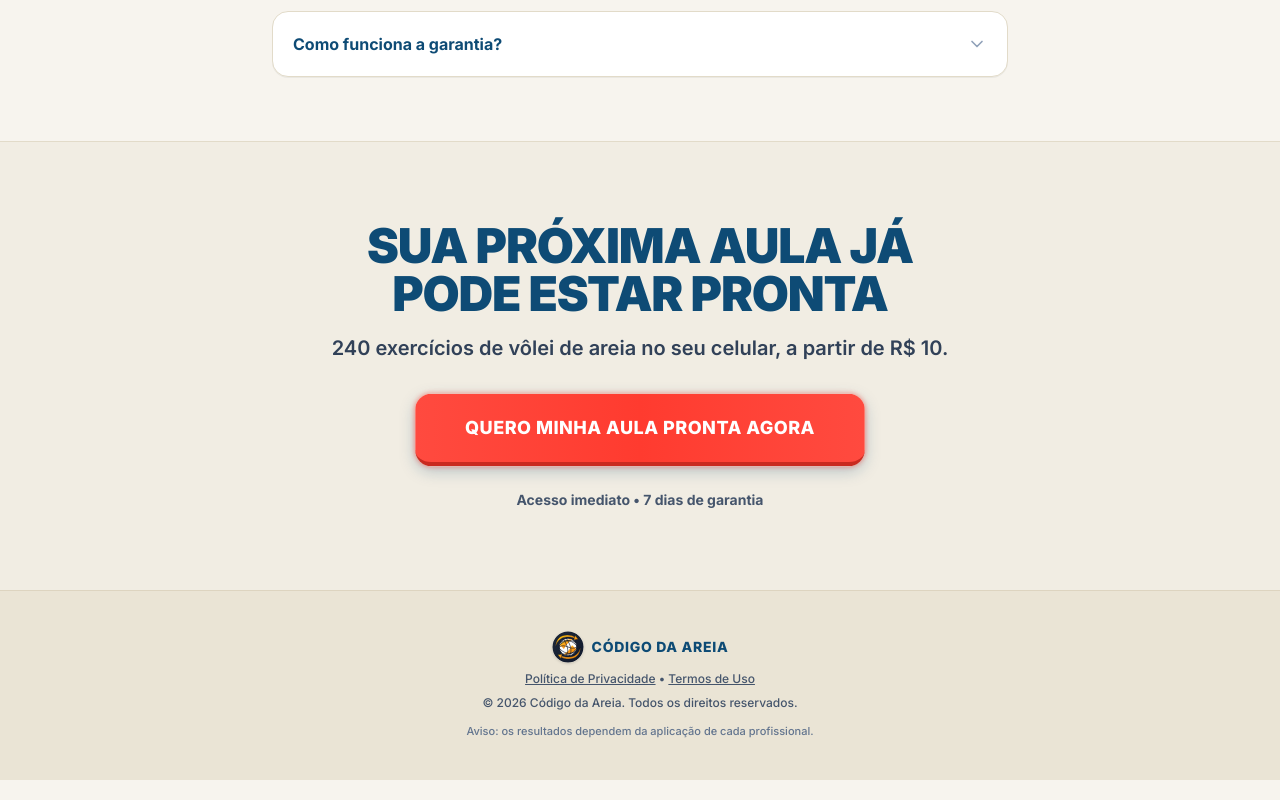
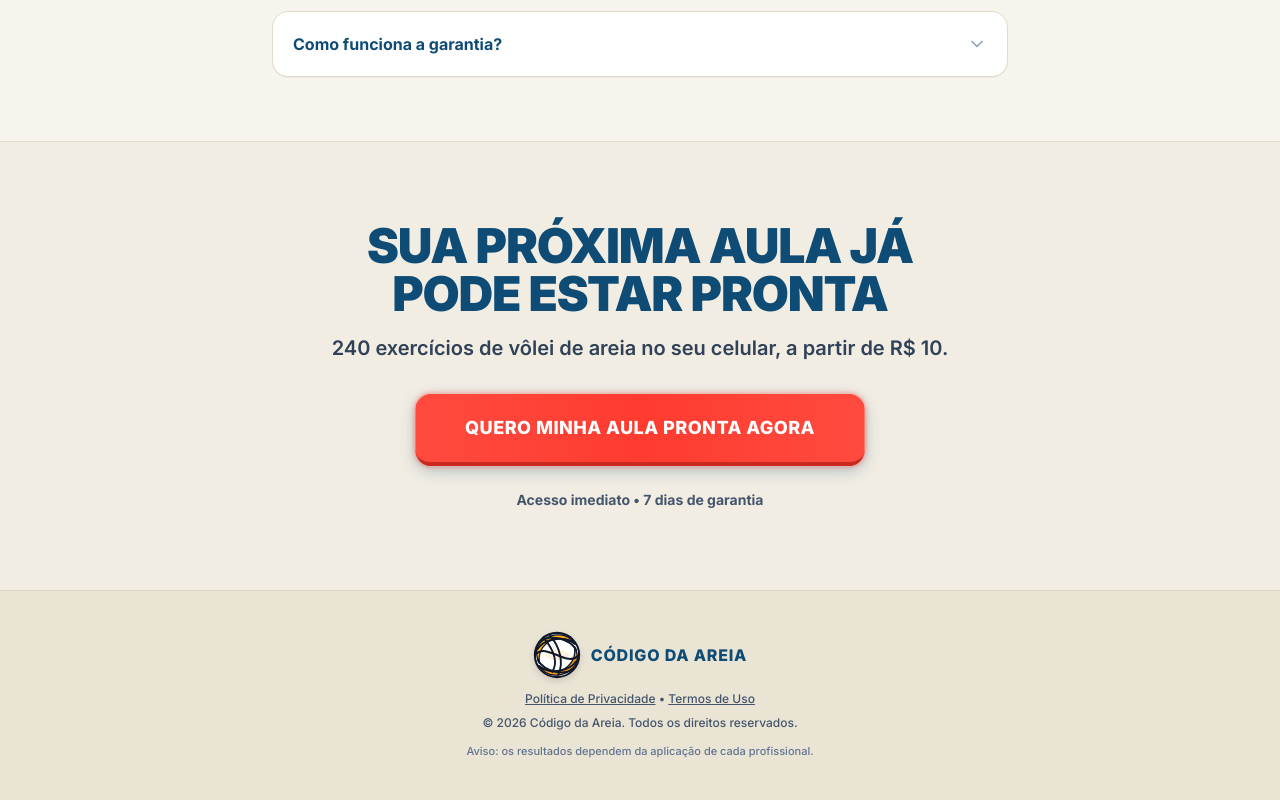
Before and after one commit to geoxxd/volei, a React (Vite) app: page / in a window 1280 px wide. Shown: the part 8210-9010 px from the top of the page. Built offline with nearby package versions, Linux system fonts and the light colour scheme.

Commit message:
Aumentar o tamanho do icone da bola de vôlei de praia para destaque total

```diff
--- a/src/components/Footer.tsx
+++ b/src/components/Footer.tsx
@@ -9,9 +9,9 @@ export const Footer: React.FC = () => {
       <div className="max-w-3xl mx-auto space-y-2">
 
         {/* Logo Branding */}
-        <div className="flex items-center justify-center gap-2 mb-2">
-          <img src="/favicon.svg" alt="Logo Código da Areia" className="w-8 h-8 rounded-full shadow-sm" />
-          <span className="font-extrabold text-sm text-[#0E4B75] uppercase tracking-wider">Código da Areia</span>
+        <div className="flex items-center justify-center gap-2.5 mb-3">
+          <img src="/favicon.svg" alt="Logo Código da Areia" className="w-12 h-12 drop-shadow-md transition-transform hover:scale-105" />
+          <span className="font-extrabold text-base text-[#0E4B75] uppercase tracking-wider">Código da Areia</span>
         </div>
 
         {/* Políticas */}
```
Also changed, not shown: public/favicon.svg.
